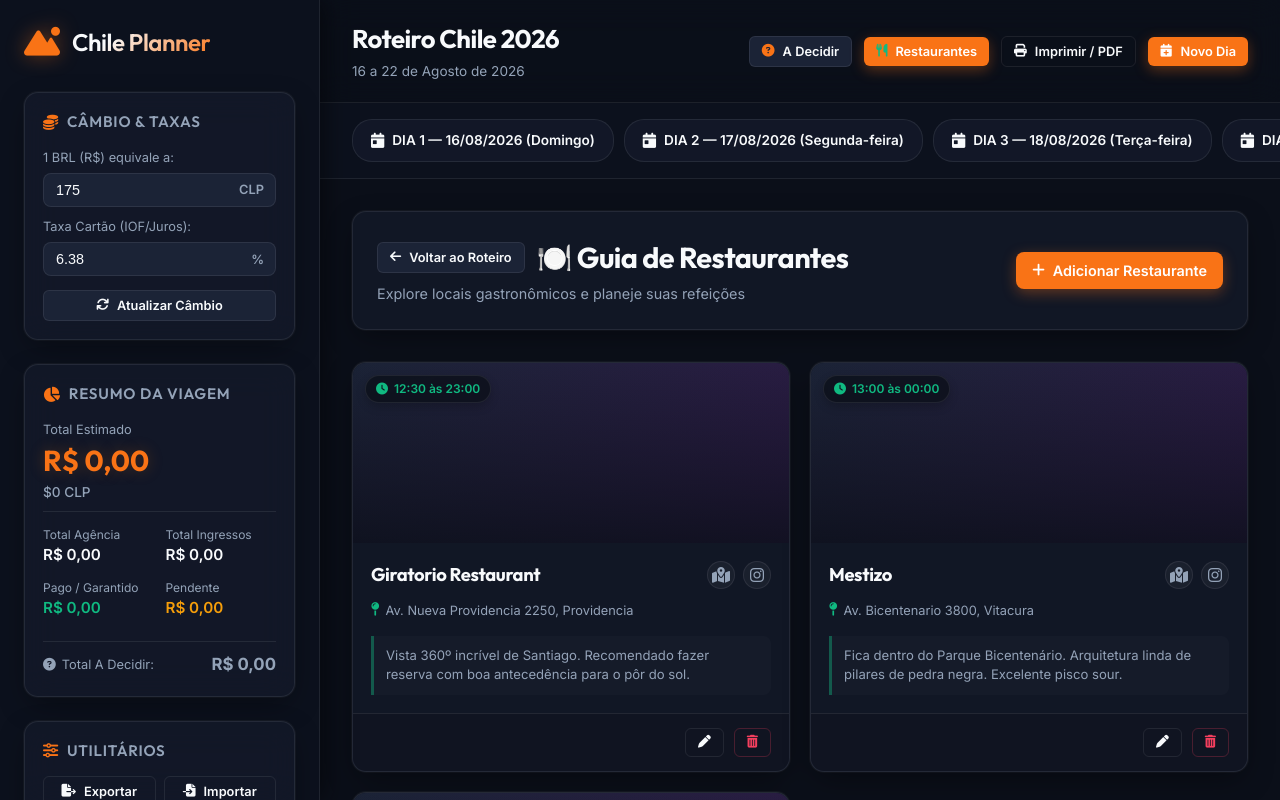
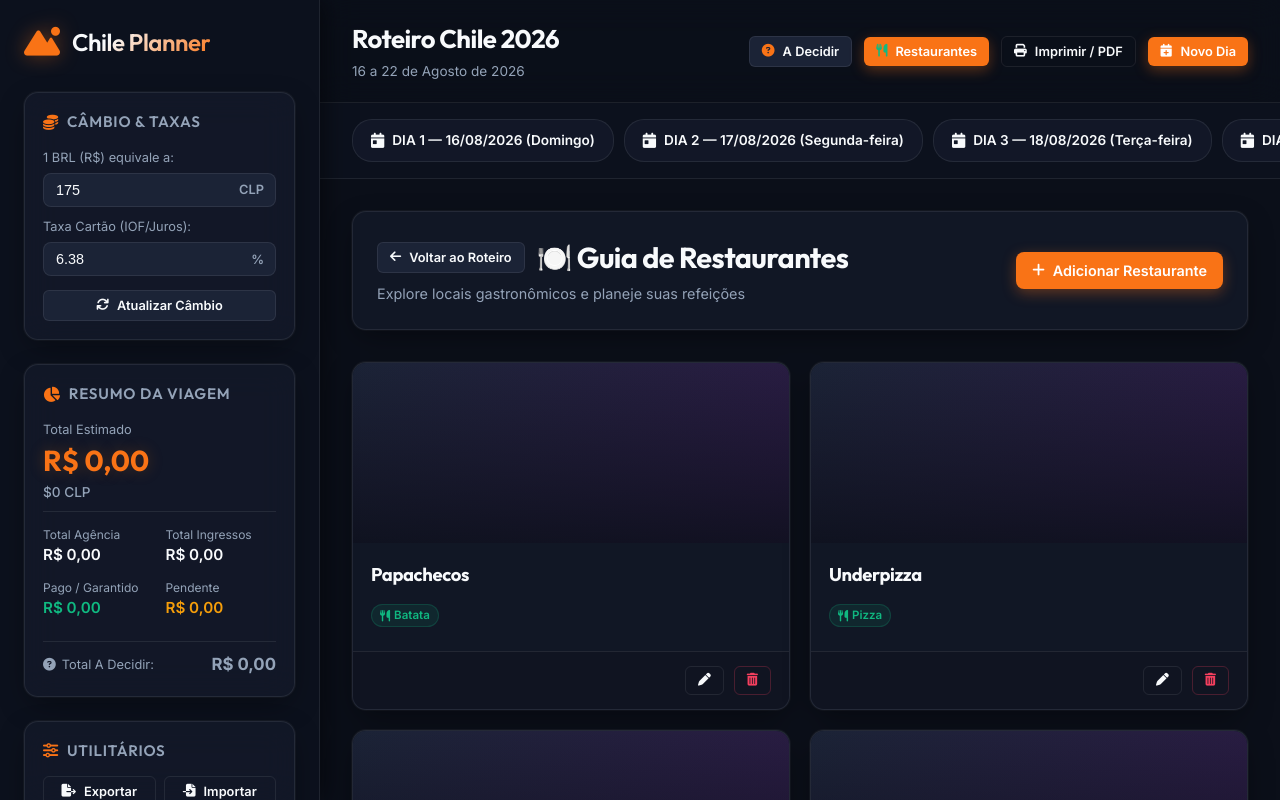
Before and after one commit to JhonyWill1108/chile-travel-planner, a plain HTML site: page index.html in a window 1280 px wide. Both pictures are taken after a click on the button "Restaurantes". Drawn offline with Linux system fonts and the light colour scheme.

Commit message:
feat: clean old restaurants, add cuisine type field, and pre-populate the 7 restaurants from user photo

```diff
--- a/app.js
+++ b/app.js
@@ -157,40 +157,91 @@ const defaultDays = [
     }
 ];
 
-// Restaurantes sugeridos padrão
+// Restaurantes sugeridos padrão (atualizados com a lista da foto do usuário)
 const defaultRestaurants = [
     {
         id: "rest-1",
-        name: "Giratorio Restaurant",
-        address: "Av. Nueva Providencia 2250, Providencia",
-        linkMaps: "https://maps.google.com/?q=Giratorio+Restaurant",
-        linkInstagram: "https://instagram.com/giratoriorestaurant",
-        openTime: "12:30",
-        closeTime: "23:00",
+        name: "Papachecos",
+        address: "",
+        linkMaps: "",
+        linkInstagram: "",
+        openTime: "",
+        closeTime: "",
         photo: "",
-        notes: "Vista 360º incrível de Santiago. Recomendado fazer reserva com boa antecedência para o pôr do sol."
+        cuisine: "Batata",
+        notes: ""
     },
     {
         id: "rest-2",
-        name: "Mestizo",
-        address: "Av. Bicentenario 3800, Vitacura",
-        linkMaps: "https://maps.google.com/?q=Mestizo+Vitacura",
-        linkInstagram: "https://instagram.com/mestizochile",
-        openTime: "13:00",
-        closeTime: "00:00",
+        name: "Underpizza",
+        address: "",
+        linkMaps: "",
+        linkInstagram: "",
+        openTime: "",
+        closeTime: "",
         photo: "",
-        notes: "Fica dentro do Parque Bicentenário. Arquitetura linda de pilares de pedra negra. Excelente pisco sour."
+        cuisine: "Pizza",
+        notes: ""
     },
     {
         id: "rest-3",
-        name: "Bar Liguria",
-        address: "Av. Providencia 1353, Providencia",
-        linkMaps: "https://maps.google.com/?q=Bar+Liguria+Providencia",
-        linkInstagram: "https://instagram.com/bar_liguria",
-        openTime: "12:00",
-        closeTime: "23:30",
+        name: "Utopia",
+        address: "",
+        linkMaps: "",
+        linkInstagram: "",
+        openTime: "",
+        closeTime: "",
         photo: "",
-        notes: "Decoração vintage fantástica. Ótimo para experimentar sanduíches chilenos (Lomito) e pratos típicos."
+        cuisine: "Bar",
+        notes: ""
+    },
+    {
+        id: "rest-4",
+        name: "La Cabrera",
+        address: "",
+        linkMaps: "",
+        linkInstagram: "",
+        openTime: "",
+        closeTime: "",
+        photo: "",
+        cuisine: "Carne",
+        notes: ""
+    },
+    {
+        id: "rest-5",
+        name: "Emporio la Rosa",
+        address: "",
+        linkMaps: "",
+        linkInstagram: "",
+        openTime: "",
+        closeTime: "",
+        photo: "",
+        cuisine: "Sorveteria",
+        notes: ""
+    },
+    {
+        id: "rest-6",
+        name: "Tonny Pizzeria",
+        address: "Av. Apoquindo 2730, Las Condes - Santiago, Chile",
+        linkMaps: "https://maps.google.com/?q=Av.+Apoquindo+2730,+Las+Condes+-+Santiago,+Chile",
+        linkInstagram: "",
+        openTime: "",
+        closeTime: "",
+        photo: "",
+        cuisine: "Pizza",
+        notes: "Ponto de referência: Dentro do MUT (Mercado Urbano Tobalaba)."
+    },
+    {
+        id: "rest-7",
+        name: "Toke Casero",
+        address: "",
+        linkMaps: "",
+        linkInstagram: "",
+        openTime: "",
+        closeTime: "",
+        photo: "",
+        cuisine: "Almoço completo",
+        notes: "Ponto de referência: Ao lado do Costanera - Santiago."
     }
 ];
 
@@ -262,7 +313,7 @@ function saveState() {
 
 function loadState() {
     const DB_VERSION_KEY = 'chile_planner_db_version';
-    const CURRENT_VERSION = 'v8_safe_bind'; // Força migração de BD para garantir bindings seguros e passeios atualizados
+    const CURRENT_VERSION = 'v9_rest_list_photo'; // Força migração de BD para incluir novos restaurantes e tipo de comida
 
     if (localStorage.getItem(DB_VERSION_KEY) !== CURRENT_VERSION) {
         localStorage.clear();
@@ -750,6 +801,12 @@ function renderRestaurants() {
             <div class="restaurant-notes-box">${rest.notes}</div>
         ` : '';
 
+        const cuisineHTML = rest.cuisine ? `
+            <span class="badge badge-cuisine" style="background: rgba(16, 185, 129, 0.1); color: var(--success); border: 1px solid rgba(16, 185, 129, 0.2); font-size: 0.72rem; padding: 2px 8px; border-radius: 12px; display: inline-flex; align-items: center; gap: 4px; width: fit-content; margin-top: 4px;">
+                <i class="fa-solid fa-utensils"></i> ${rest.cuisine}
+            </span>
+        ` : '';
+
         const cardEl = document.createElement('div');
         cardEl.className = "restaurant-card";
         cardEl.innerHTML = `
@@ -763,6 +820,9 @@ function renderRestaurants() {
                         ${mapsLinkHTML}
                         ${instagramLinkHTML}
                     </div>
+                </div>
+                <div style="display: flex; gap: 8px; flex-wrap: wrap; margin-bottom: 6px;">
+                    ${cuisineHTML}
                 </div>
                 ${addressHTML}
                 ${notesHTML}
@@ -780,6 +840,9 @@ function openAddRestaurantModal() {
     document.getElementById('modal-restaurant-title').innerText = "Adicionar Restaurante";
     document.getElementById('form-rest-id').value = "";
     document.getElementById('form-rest-photo-base64').value = "";
+    const elCuisine = document.getElementById('form-rest-cuisine');
+    if (elCuisine) elCuisine.value = "";
+
     const form = document.getElementById('restaurant-form');
     if (form) form.reset();
 
@@ -805,6 +868,10 @@ function openEditRestaurantModal(id) {
     document.getElementById('form-rest-open-time').value = rest.openTime || "";
     document.getElementById('form-rest-close-time').value = rest.closeTime || "";
     document.getElementById('form-rest-notes').value = rest.notes || "";
+
+    const elCuisine = document.getElementById('form-rest-cuisine');
+    if (elCuisine) elCuisine.value = rest.cuisine || "";
+
     document.getElementById('form-rest-photo-url').value = (rest.photo && !rest.photo.startsWith('data:')) ? rest.photo : "";
     document.getElementById('form-rest-photo-base64').value = rest.photo || "";
 
@@ -1244,6 +1311,7 @@ window.addEventListener('DOMContentLoaded', () => {
             openTime: document.getElementById('form-rest-open-time').value,
             closeTime: document.getElementById('form-rest-close-time').value,
             photo: document.getElementById('form-rest-photo-base64').value,
+            cuisine: document.getElementById('form-rest-cuisine')?.value || "",
             notes: document.getElementById('form-rest-notes').value
         };
 
--- a/index.html
+++ b/index.html
@@ -464,10 +464,16 @@
                 <input type="hidden" id="form-rest-id">
                 <input type="hidden" id="form-rest-photo-base64">
 
-                <!-- Nome -->
-                <div class="form-group">
-                    <label for="form-rest-name" class="required-field">Nome do Restaurante</label>
-                    <input type="text" id="form-rest-name" placeholder="Ex: Giratorio Restaurant" required>
+                <!-- Nome e Tipo de Comida -->
+                <div class="form-row-2">
+                    <div class="form-group">
+                        <label for="form-rest-name" class="required-field">Nome do Restaurante</label>
+                        <input type="text" id="form-rest-name" placeholder="Ex: Giratorio Restaurant" required>
+                    </div>
+                    <div class="form-group">
+                        <label for="form-rest-cuisine">Tipo de Comida</label>
+                        <input type="text" id="form-rest-cuisine" placeholder="Ex: Pizza, Carne, Sorveteria">
+                    </div>
                 </div>
 
                 <!-- Endereço -->
```
